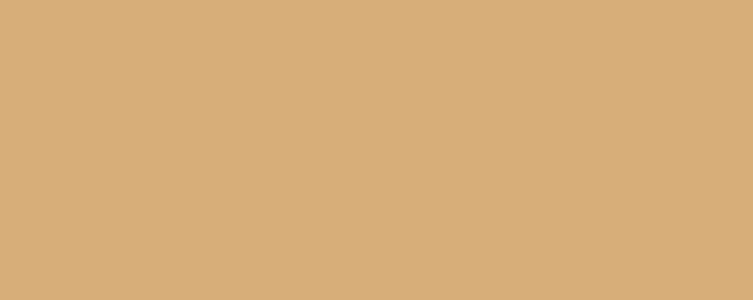
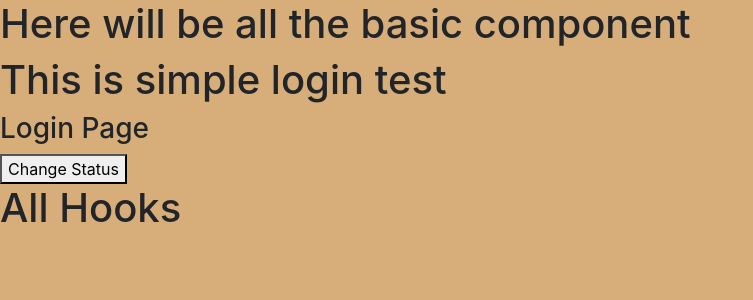
Before and after one commit to techstarMahesh/learn-reactjs, a React (Create React App) app: page / in a window 1280 px wide. Shown: the top 300 px of the page, without its empty margins (0-753 px from the left). Built offline with nearby package versions, Linux system fonts and the light colour scheme.

Commit message:
update conditional

```diff
--- /dev/null
+++ b/src/components/01-Basics/06-Condicanal.jsx
@@ -0,0 +1,24 @@
+import { useState } from 'react'
+
+export const Condications = () => {
+  const status = false
+  const [sts, setStatus] = useState(status)
+  const hadleStatus = () => {
+    setStatus(() => true)
+  }
+  return (
+    <>
+      <h1>This is simple login test</h1>
+      {sts === true ? (
+        <>
+          <h1>Mahesh Sharma</h1>
+        </>
+      ) : (
+        <>
+          <h3>Login Page</h3>
+          <button onClick={hadleStatus}>Change Status</button>
+        </>
+      )}
+    </>
+  )
+}
--- a/src/components/01-Basics/BasicApp.jsx
+++ b/src/components/01-Basics/BasicApp.jsx
@@ -4,6 +4,7 @@ import JsxExample from './02-jsx'
 import Events from './03-events'
 import ParrentData from './05-parentData'
 import ChildData from './04-childData'
+import { Condications } from './06-Condicanal'
 
 export const BasicApp = () => {
   const name = 'Mahesh Sharma'
@@ -15,6 +16,7 @@ export const BasicApp = () => {
       {/* <Events /> */}
       {/* <ChildData /> */}
       {/* <ParrentData /> */}
+      <Condications />
     </>
   )
 }
--- a/src/components/AllComponents.jsx
+++ b/src/components/AllComponents.jsx
@@ -4,8 +4,8 @@ import { HooksExmp } from './02-Hooks/HooksExmp'
 export const AllComponents = () => {
   return (
     <>
-      {/* <BasicApp /> */}
-      {/* <HooksExmp /> */}
+      <BasicApp />
+      <HooksExmp />
     </>
   )
 }
```
